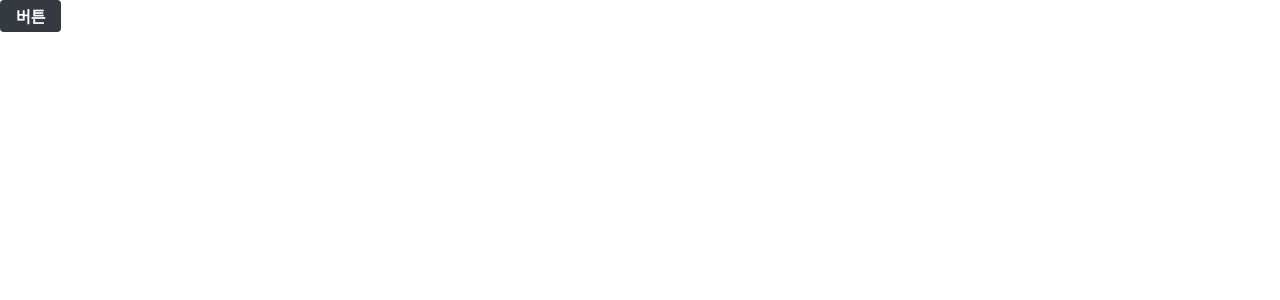
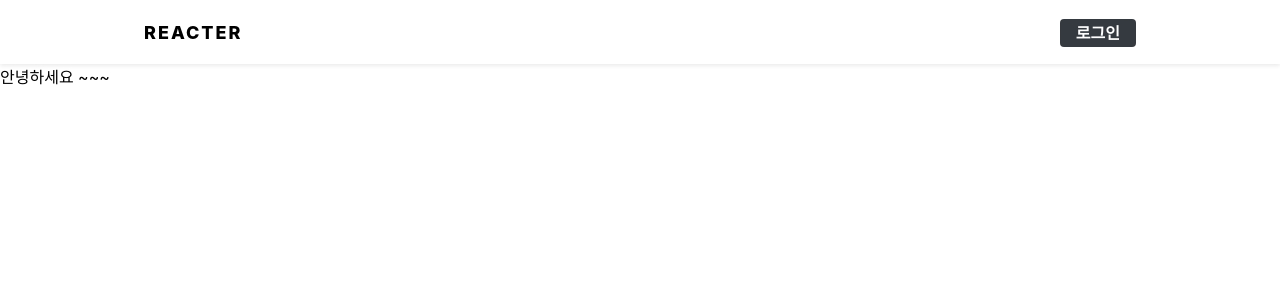
Before and after one commit to upship-kim/Project_React-Blog, a React (Create React App) app in the folder blog-frontend/: page / in a window 1280 px wide. Shown: the top 300 px of the page. Built offline with nearby package versions, Linux system fonts and the light colour scheme.

Commit message:
create Header component

```diff
--- a/blog-frontend/src/components/common/Button.js
+++ b/blog-frontend/src/components/common/Button.js
@@ -1,8 +1,9 @@
 import React from 'react';
+import { Link } from 'react-router-dom';
 import styled, { css } from 'styled-components';
 import palette from '../../lib/styles/palatte';
 
-const StyledButton = styled.button`
+const ButtonStyle = css`
     border: none;
     border-radius: 4px;
     font-size: 1rem;
@@ -28,15 +29,25 @@ const StyledButton = styled.button`
     ${(props) =>
         props.cyan &&
         css`
-            background: ${palette.cyan[8]};
+            background: ${palette.cyan[6]};
             &:hover {
-                background: ${palette.cyan[6]};
+                background: ${palette.cyan[4]};
             }
         `}
 `;
 
+const StyledButton = styled.button`
+    ${ButtonStyle}// 버튼 CSS 적용
+`;
+
+const StyledLink = styled(Link)`
+    ${ButtonStyle}
+`;
+
 // Button에 넣는 이유는 다른 컴포넌트에서 자동으로 import 되게끔하려고 ! (styled-components로 만든 컴포넌트는 자동 import가 안됨)
 //{...props} : Button 이 받아오는 모든 props를 넣어주겠다란 의미
-const Button = (props) => <StyledButton {...props} />;
+const Button = (props) => {
+    return props.to ? <StyledLink {...props} /> : <StyledButton {...props} />;
+};
 
 export default Button;
--- /dev/null
+++ b/blog-frontend/src/components/common/Header.js
@@ -0,0 +1,69 @@
+import React from 'react';
+import styled from 'styled-components';
+import Responsive from './Responsive';
+import Button from './Button';
+
+const HeaderBlock = styled.div`
+    position: fixed;
+    width: 100%;
+    background: white;
+    box-shadow: 0px 2px 4px rgba(0, 0, 0, 0.08);
+`;
+
+/*
+    Responsive 컴포넌트 를 활용하고 추가 스타일 적용 하여 새로운 컴포넌트 생성
+*/
+
+const Wrapper = styled(Responsive)`
+    height: 4rem;
+    display: flex;
+    align-items: center;
+    justify-content: space-between;
+    .logo {
+        font-size: 1.125rem;
+        font-weight: 800;
+        letter-spacing: 2px;
+    }
+    .right {
+        display: flex;
+        align-items: center;
+    }
+`;
+
+const UserInfo = styled.div`
+    font-weight: 800;
+    margin-right: 1rem;
+`;
+
+/*
+    헤더가 fixed로 되어있기에 컨텐츠와 겹칠 수 있음, 그러므로 공백을 둠
+*/
+
+const Spacer = styled.div`
+    height: 4rem;
+`;
+
+const Header = ({ user }) => {
+    return (
+        <>
+            <HeaderBlock>
+                <Wrapper>
+                    <div className="logo">REACTER</div>
+                    {user ? (
+                        <div className="right">
+                            <UserInfo>{user.username}</UserInfo>
+                            <Button>로그아웃</Button>
+                        </div>
+                    ) : (
+                        <div className="rigth">
+                            <Button to="/login">로그인</Button>
+                        </div>
+                    )}
+                </Wrapper>
+            </HeaderBlock>
+            <Spacer />
+        </>
+    );
+};
+
+export default Header;
--- /dev/null
+++ b/blog-frontend/src/components/common/Responsive.js
@@ -0,0 +1,32 @@
+import React from 'react';
+import styled from 'styled-components';
+
+const ResponsiveBlock = styled.div`
+    padding-left: 1rem;
+    padding-right: 1rem;
+    width: 1024px;
+    margin: 0 auto; //중앙 정렬
+
+    /*
+    브라우저 크기에 따라 가로 크기 변경
+ */
+
+    @media (max-width: 1024px) {
+        width: 768px;
+    }
+
+    @media (max-width: 768px) {
+        width: 100%;
+    }
+`;
+
+const Responsive = ({ children, ...rest }) => {
+    /*
+        style, className, onClick, onMouseMove 등의 props를 사용할 수 있또록
+        ...rest를 사용하여 ResponsiveBlock에게 전달
+    */
+
+    return <ResponsiveBlock {...rest}>{children}</ResponsiveBlock>;
+};
+
+export default Responsive;
--- /dev/null
+++ b/blog-frontend/src/container/common/HeaderContainer.js
@@ -0,0 +1,11 @@
+import React from 'react';
+import { useSelector } from 'react-redux';
+import Header from '../../components/common/Header';
+
+const HeaderContainer = () => {
+    const { user } = useSelector(({ user }) => ({
+        user: user.user,
+    }));
+    return <Header user={user} />;
+};
+export default HeaderContainer;
--- a/blog-frontend/src/pages/PostListPage.js
+++ b/blog-frontend/src/pages/PostListPage.js
@@ -1,10 +1,11 @@
 import React from 'react';
-import Button from '../components/common/Button';
+import HeaderContainer from '../container/common/HeaderContainer';
 
 const PostListPage = () => {
     return (
         <div>
-            <Button>버튼</Button>
+            <HeaderContainer />
+            <div>안녕하세요 ~~~ </div>
         </div>
     );
 };
```
